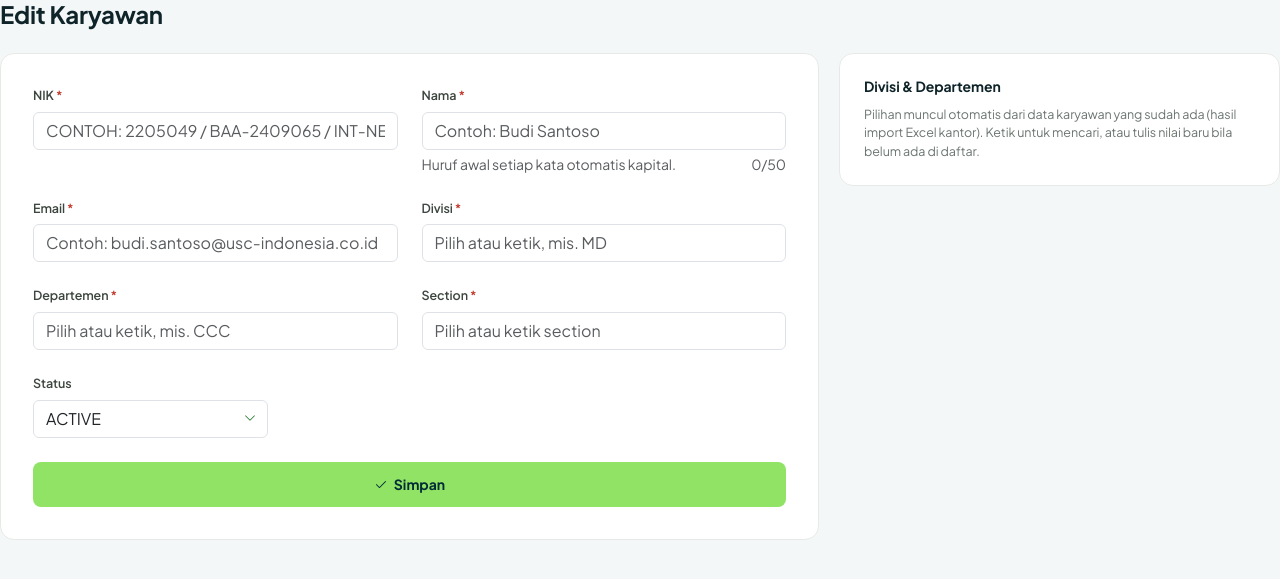
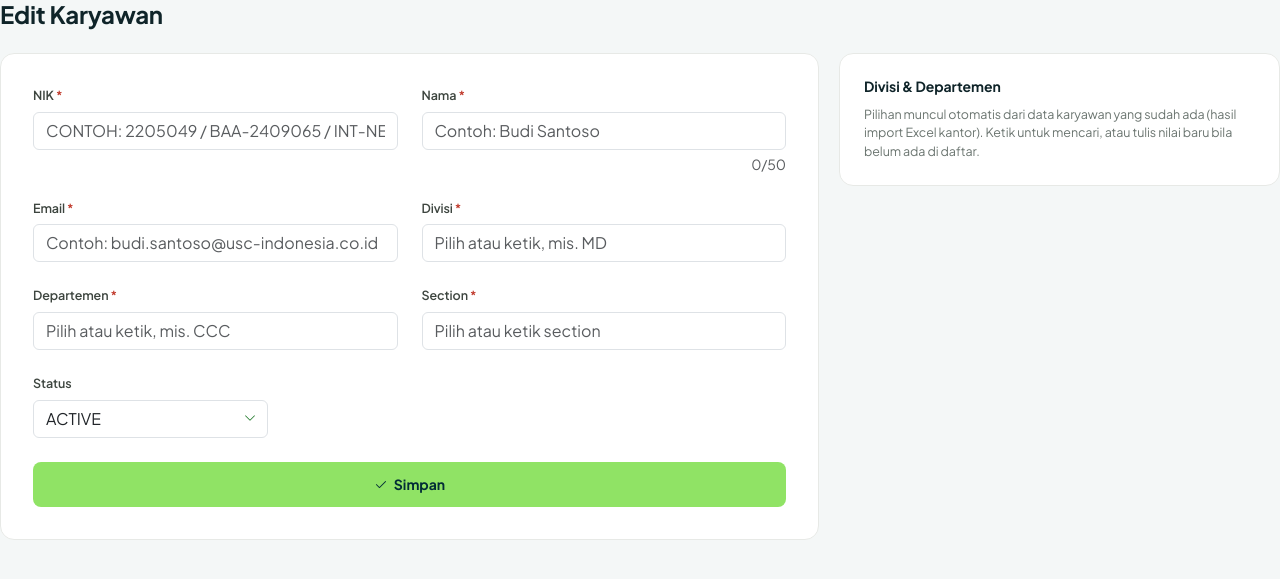
Before and after one commit to mualimsan/ClickEvent, a PHP site: template views/employees/form.php in a window 1280 px wide. Shown: the top 579 px of the page. Run offline with PHP 8.4, Linux system fonts and the light colour scheme; the template is opened without the code that fills it: most values are stand-ins (such as "Sample title", 1, 10 or a date in 2020); data that the repository does not hold is empty; some libraries are stand-ins or nearby versions.

Commit message:
Form karyawan: hapus keterangan huruf kapital di kolom nama
Co-Authored-By: Claude Opus 5.5 <noreply@anthropic.com>

```diff
--- a/views/employees/form.php
+++ b/views/employees/form.php
@@ -12,7 +12,7 @@ $curSection=$fv['section']??'';
 <div class="employee-form-grid">
 <form method="post" class="form-card" style="max-width:none"><?=csrf_field()?><div class="row g-4">
 <div class="col-md-6"><label>NIK <span class="req-star">*</span></label><input class="form-control" id="nikInput" name="nik" value="<?=e($fv['nik']??'')?>" maxlength="20" pattern="[A-Za-z0-9]([A-Za-z0-9. \-]*[A-Za-z0-9.\-])?" title="Huruf, angka, spasi, titik, atau tanda hubung (maksimal 20 karakter)" placeholder="Contoh: 2205049 / BAA-2409065 / INT-NEW 001" style="text-transform:uppercase" required></div>
-<div class="col-md-6"><label>Nama <span class="req-star">*</span></label><input class="form-control" name="name" value="<?=e($fv['name']??'')?>" placeholder="Contoh: Budi Santoso" maxlength="50" pattern="[\p{L}][\p{L} .,'()\-]*" title="Huruf, spasi, titik, koma, tanda petik, tanda hubung, atau tanda kurung (maksimal 50 karakter)" oninput="nameTitle(this)" required><div class="form-text d-flex justify-content-between"><span>Huruf awal setiap kata otomatis kapital.</span><span><span id="nameCount"><?=mb_strlen($fv['name']??'')?></span>/50</span></div></div>
+<div class="col-md-6"><label>Nama <span class="req-star">*</span></label><input class="form-control" name="name" value="<?=e($fv['name']??'')?>" placeholder="Contoh: Budi Santoso" maxlength="50" pattern="[\p{L}][\p{L} .,'()\-]*" title="Huruf, spasi, titik, koma, tanda petik, tanda hubung, atau tanda kurung (maksimal 50 karakter)" oninput="nameTitle(this)" required><div class="form-text d-flex justify-content-end"><span><span id="nameCount"><?=mb_strlen($fv['name']??'')?></span>/50</span></div></div>
 <div class="col-md-6"><label>Email <span class="req-star">*</span></label><input type="email" class="form-control" name="email" value="<?=e($fv['email']??'')?>" placeholder="Contoh: budi.santoso@usc-indonesia.co.id" required></div>
 <div class="col-md-6"><label>Divisi <span class="req-star">*</span></label><input class="form-control" name="division" id="divisionInput" list="divList" value="<?=e($curDivision)?>" maxlength="150" placeholder="Pilih atau ketik, mis. MD" autocomplete="off" required><datalist id="divList"></datalist></div>
 <div class="col-md-6"><label>Departemen <span class="req-star">*</span></label><input class="form-control" name="department" id="departmentInput" list="depList" value="<?=e($curDepartment)?>" maxlength="150" placeholder="Pilih atau ketik, mis. CCC" autocomplete="off" required><datalist id="depList"></datalist></div>
```
